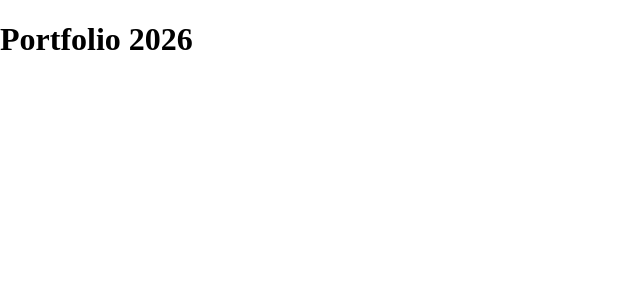
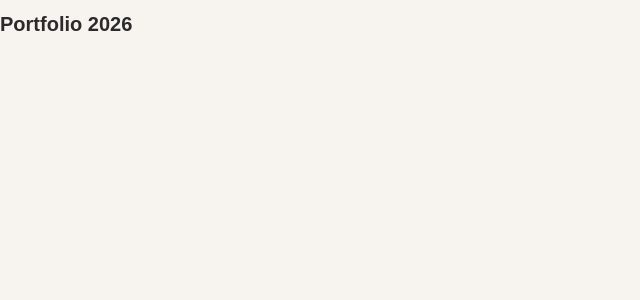
Before and after one commit to dianacd123/dianaCruz.portfolio, a React app: page / in a window 1280 px wide. Shown: the top 300 px of the page, without its empty margins (0-640 px from the left). Built offline with nearby package versions, Linux system fonts and the light colour scheme; the HTML template or start-up script is replaced by a standard one.

Commit message:
style: set global base styles

```diff
--- a/src/styles/global.css
+++ b/src/styles/global.css
@@ -1,11 +1,20 @@
+:root {
+  --background-color: #f7f4ef;
+  --text-color: #2b2b2b;
+}
+
 * {
   box-sizing: border-box;
 }
 
 html {
+  font-size: 62.5%;
   scroll-behavior: smooth;
 }
 
 body {
   margin: 0;
+  background-color: var(--background-color);
+  color: var(--text-color);
+  font-family: Arial, sans-serif;
 }
```
